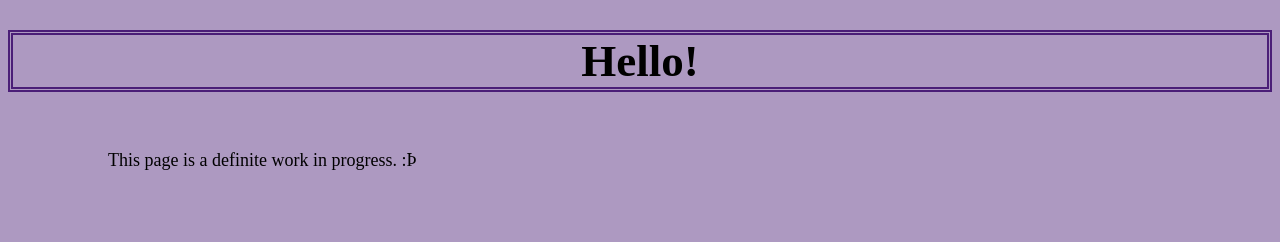
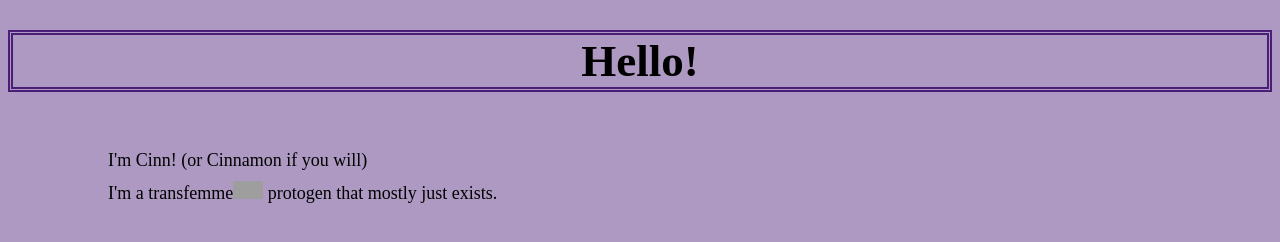
Before and after one commit to Cinnamon-8405/Cinnamon-8405.github.io, a plain HTML site: page index.html in a window 1280 px wide. Drawn offline with Linux system fonts and the light colour scheme; grey boxes are pictures that could not be loaded.

Commit message:
Update index.html

```diff
--- a/index.html
+++ b/index.html
@@ -8,7 +8,8 @@
 
     <h1>Hello!</h1>
       <br>
-    <p>This page is a definite work in progress. :Þ</p>
+    <p>I'm Cinn! (or Cinnamon if you will)</p>
+    <p>I'm a transfemme<img src="https://upload.wikimedia.org/wikipedia/commons/b/b0/Transgender_Pride_flag" width=30px height=18px> protogen that mostly just exists.</p>
 
   </body>
 </html>
```
